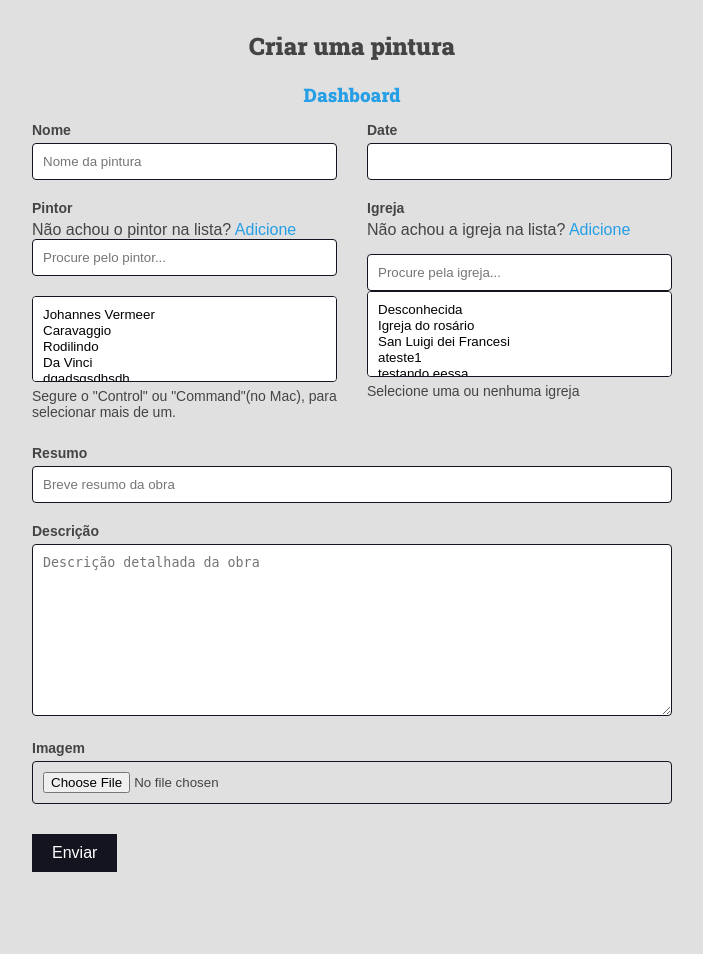
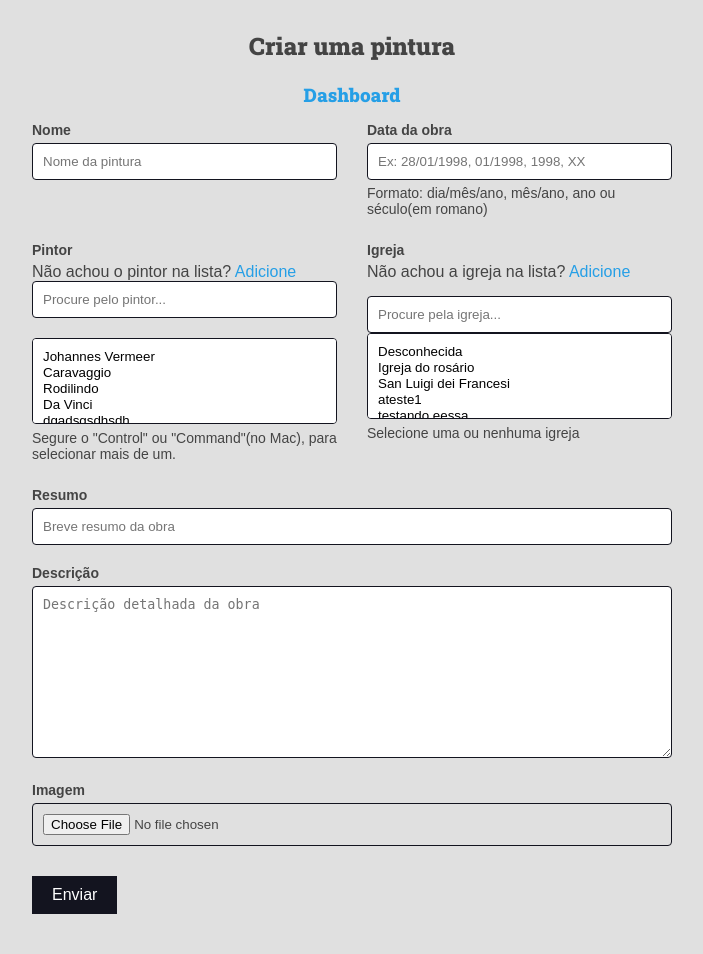
Before and after one commit to GuilhermeGonSoares/Art-Museum, a Django app: page /user/painting/create/ in a window 1280 px wide. Shown: the part 111-1065 px from the top of the page, without its empty margins (288-991 px from the left). Run offline with Django 4.2, Linux system fonts and the light colour scheme; a user stored in the database is signed in; data comes from the database, SQL or seed files in the repository; both versions use the stored data as it was after the commit; some libraries are stand-ins or nearby versions.

Commit message:
campo data alterado no banco e sua validacao

```diff
--- a/museum/models.py
+++ b/museum/models.py
@@ -37,7 +37,7 @@ class Engraving(models.Model):
 
 class Painting(models.Model):
     name = models.CharField(max_length=50)
-    date = models.DateField(null=True, blank=True)
+    date = models.CharField(max_length=10, null=True, blank=True)
     description = models.TextField(blank=True)
     cover = models.ImageField(upload_to='museum/cover/%Y/%m/%d/')
     post_date = models.DateField(auto_now=True)
--- a/museum/templates/museum/partials/painting.html
+++ b/museum/templates/museum/partials/painting.html
@@ -26,7 +26,7 @@
         <span class="painting-author-item">
             <i class="fas fa-calendar-alt"></i>
             {% if painting.date %}
-                {{ painting.date |date:"d/m/Y" }}
+                {{ painting.date }}
             {% else %}
                 Desconhecido
             {% endif %}
--- a/user/forms/register_painting_form.py
+++ b/user/forms/register_painting_form.py
@@ -1,8 +1,8 @@
 
-from cProfile import label
 
 from django import forms
 from museum.models import Author, Church, Painting
+from utils.django_form import date_validade
 
 
 class RegisterPaintingForm(forms.ModelForm):
@@ -47,6 +47,20 @@ class RegisterPaintingForm(forms.ModelForm):
         queryset=Church.objects.all(),
         widget=forms.SelectMultiple(),
 
+    )
+
+    date = forms.CharField(
+        required = False,
+        label="Data da obra",
+        help_text = "Formato: \
+            dia/mês/ano, \
+            mês/ano, \
+            ano ou \
+            século(em romano)",
+        widget=forms.TextInput(attrs={
+            'placeholder': 'Ex: 28/01/1998, 01/1998, 1998, XX'
+        }),
+        validators=[date_validade]
     )
 
     class Meta:
```
Also changed, not shown: utils/django_form.py (+17 -0 lines), db.sqlite3, museum/migrations/0006_alter_painting_date.py (added).
